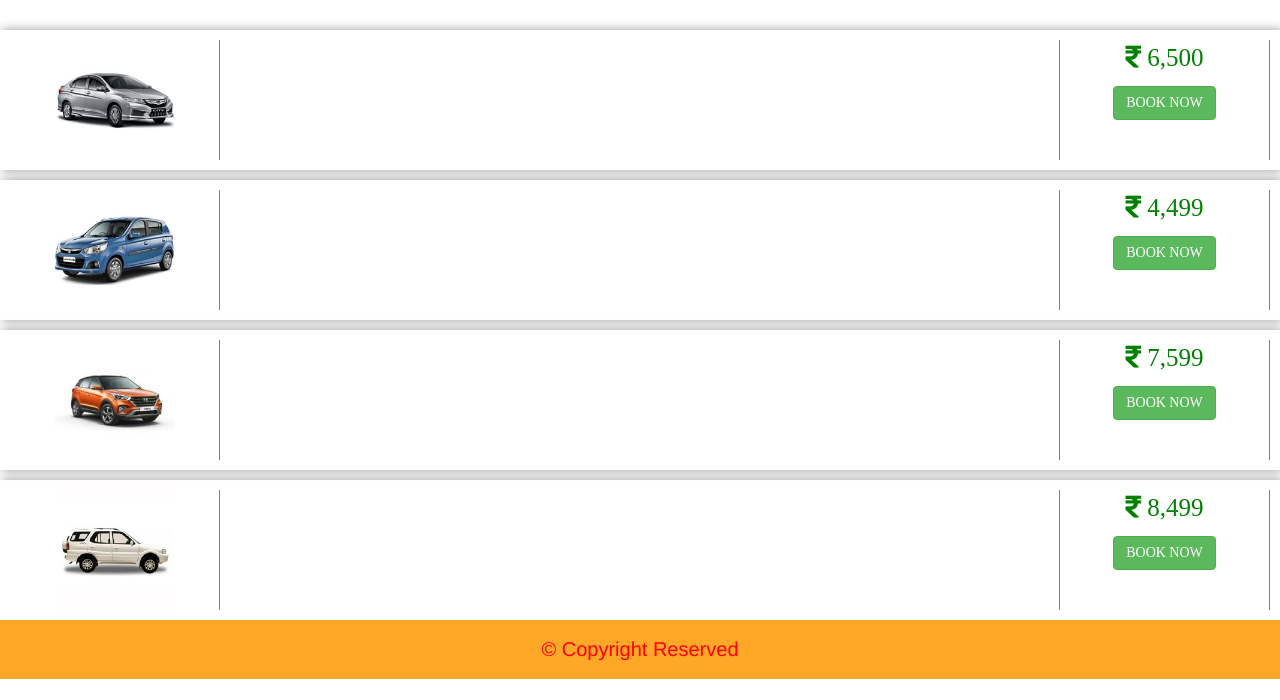
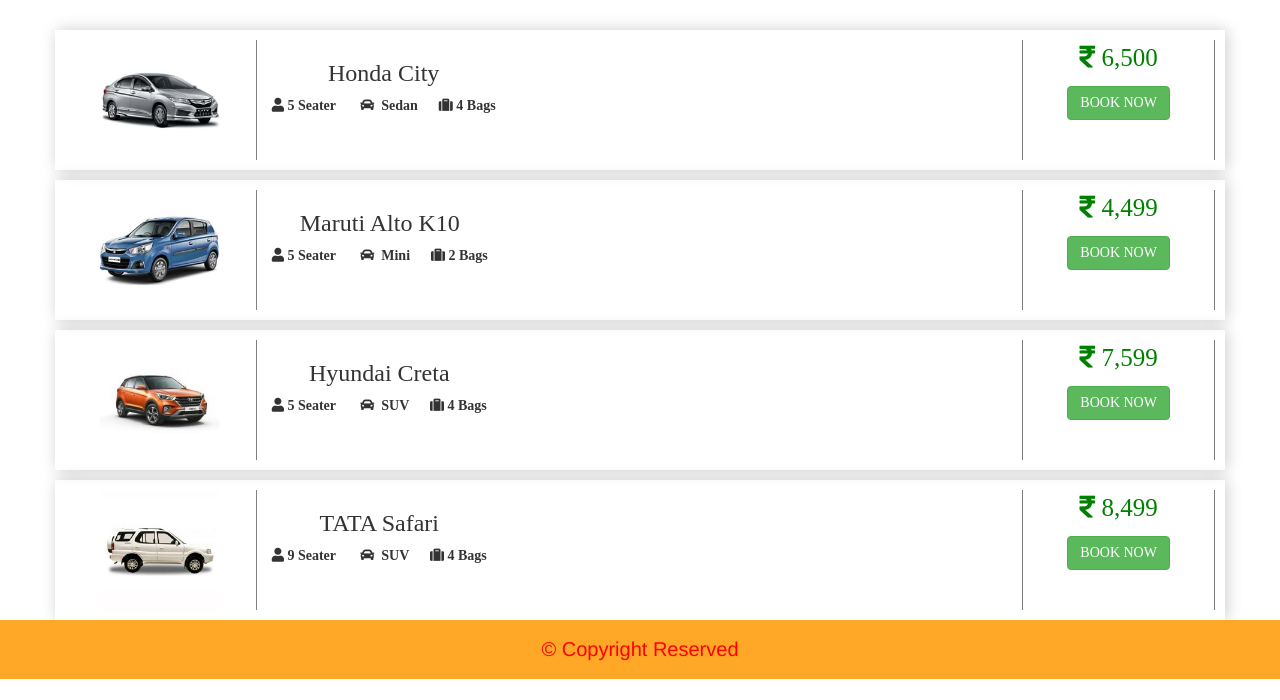
Before and after one commit to rish2ind/Car-Rental, a PHP site: page /car_booking.php in a window 1280 px wide. Shown: the part 100-800 px from the top of the page. Run offline with PHP 8.4, Linux system fonts and the light colour scheme; a user stored in the database is signed in; data comes from the database, SQL or seed files in the repository; some libraries are stand-ins or nearby versions.

Commit message:
Minor changes and improve design

```diff
--- a/car_booking.php
+++ b/car_booking.php
@@ -1,32 +1,37 @@
 <?php
     include('header.php');
+    if(isset($_SESSION['user'])){
 ?>
 
-    <div class="container-fluid">
+    <div class="container">
         <div class="row car-details">
             <div class="col-md-2 car-image">
                 <center><img src="Images/honda.jpg" style="height: 120px;" alt="" class="img-responsive"></center>
             </div>
-            <div class="col-md-8 car-image">
-
+            <div class="col-md-8 details" style="border-right: 1px solid  gray; height: 120px;">
+               <span style="float: left; font-weight: 600;"><h3>Honda City</h3>
+                   <i class="fas fa-user"></i> 5 Seater &nbsp;&nbsp;&nbsp;&nbsp;&nbsp; <i class="fas fa-car"></i>&nbsp; Sedan &nbsp;&nbsp;&nbsp;&nbsp;&nbsp;<i class="fas fa-suitcase"></i>&nbsp;4 Bags
+               </span>
             </div>
             <div class="col-md-2 car-image price">
                 <i class="fas fa-rupee-sign"></i>
                 6,500
                 <p>
-                    <center><a href="#"><button class="btn btn-success">BOOK NOW</button></a></center>
+                    <center><a href="checkout.php"><button class="btn btn-success">BOOK NOW</button></a></center>
                 </p>
             </div>
         </div>
     </div>
 
-    <div class="container-fluid">
+    <div class="container">
         <div class="row car-details">
             <div class="col-md-2 car-image">
                 <center><img src="Images/hyundai.jpg" style="height: 120px;" alt="" class="img-responsive"></center>
             </div>
-            <div class="col-md-8 car-image">
-
+            <div class="col-md-8" style="border-right: 1px solid  gray; height: 120px;">
+                 <span style="float: left; font-weight: 600;"><h3>Maruti Alto K10</h3>
+                   <i class="fas fa-user"></i> 5 Seater &nbsp;&nbsp;&nbsp;&nbsp;&nbsp; <i class="fas fa-car"></i>&nbsp; Mini &nbsp;&nbsp;&nbsp;&nbsp;&nbsp;<i class="fas fa-suitcase"></i>&nbsp;2 Bags
+               </span>
             </div>
             <div class="col-md-2 car-image price">
                 <i class="fas fa-rupee-sign"></i>
@@ -38,13 +43,15 @@
         </div>
     </div>
 
-    <div class="container-fluid">
+    <div class="container">
         <div class="row car-details">
             <div class="col-md-2 car-image">
                 <center><img src="Images/mahindra1.jpg" style="height: 120px;" alt="" class="img-responsive"></center>
             </div>
-            <div class="col-md-8 car-image">
-
+            <div class="col-md-8" style="border-right: 1px solid  gray; height: 120px;">
+                 <span style="float: left; font-weight: 600;"><h3>Hyundai Creta</h3>
+                   <i class="fas fa-user"></i> 5 Seater &nbsp;&nbsp;&nbsp;&nbsp;&nbsp; <i class="fas fa-car"></i>&nbsp; SUV &nbsp;&nbsp;&nbsp;&nbsp;&nbsp;<i class="fas fa-suitcase"></i>&nbsp;4 Bags
+               </span>
             </div>
             <div class="col-md-2 car-image price">
                 <i class="fas fa-rupee-sign"></i>
@@ -56,13 +63,15 @@
         </div>
     </div>
 
-    <div class="container-fluid">
+    <div class="container">
         <div class="row car-details">
             <div class="col-md-2 car-image">
                 <center><img src="Images/tata.jpg" style="height: 120px;" alt="" class="img-responsive"></center>
             </div>
-            <div class="col-md-8 car-image">
-
+            <div class="col-md-8" style="border-right: 1px solid  gray; height: 120px;">
+                 <span style="float: left; font-weight: 600;"><h3>TATA Safari</h3>
+                   <i class="fas fa-user"></i> 9 Seater &nbsp;&nbsp;&nbsp;&nbsp;&nbsp; <i class="fas fa-car"></i>&nbsp; SUV &nbsp;&nbsp;&nbsp;&nbsp;&nbsp;<i class="fas fa-suitcase"></i>&nbsp;4 Bags
+               </span>
             </div>
             <div class="col-md-2 car-image price">
                 <i class="fas fa-rupee-sign"></i>
@@ -75,4 +84,11 @@
     </div>
 <?php
     include('footer.php');
+    }
+else{
+    echo "<script>
+            alert('Please login First');
+            window.location.href = 'UserDetails.php';
+        </script>";
+}
 ?>
--- a/header.php
+++ b/header.php
@@ -63,7 +63,7 @@
                             <div class="navbar-collapse collapse" id="navb">
                             <ul class="nav navbar-nav navbar-left lists">
                                 <li><a href="index.php" >Home </a></li>
-                                <li><a href="car_booking.php">Booking</a></li>
+                                <li><a href="pickup_time.php">Booking</a></li>
                                 <li><a href="about.php" >About</a></li>
                                 <li><a href="#" >Contact</a></li>
 
--- a/index.php
+++ b/index.php
@@ -19,7 +19,7 @@
                 <div class="col-md-3 cars"><img src="Images/honda.jpg" alt="" class="img-responsive"><p class="car-details">LARGE: PREMIUM</p><p class="names">EXAMPLE OF THIS RANGE: HONDA CITY</p></div>
             </div>
             <div class="row">
-                <center><a href="car_booking.php"><button style="background-color: transparent; border: 1px solid black; border-radius: 3px; margin-top: 20px; width: 400px; padding: 5px; color: black; font-family: 'Arial'; letter-spacing: 13px;" onmouseover="this.style.backgroundColor='#ffe4fb'" onmouseout="this.style.backgroundColor='transparent'"><h4>BOOK YOUR CAR</h4></button></a></center>
+                <center><a href="pickup_time.php"><button style="background-color: transparent; border: 1px solid black; border-radius: 3px; margin-top: 20px; width: 400px; padding: 5px; color: black; font-family: 'Arial'; letter-spacing: 13px;" onmouseover="this.style.backgroundColor='#ffe4fb'" onmouseout="this.style.backgroundColor='transparent'"><h4>BOOK YOUR CAR</h4></button></a></center>
             </div>
         </div>
         <div class="container-fluid">
--- a/style.css
+++ b/style.css
@@ -73,9 +73,8 @@
 
 }
 .car-image{
-    border-right: 1px solid gray;;
-
-    height: 120px
+    border-right: 1px solid gray;
+    height: 120px;
 }
 .price{
     font-size: 25px;
@@ -84,8 +83,14 @@
 }
 .car-details{
     padding: 10px;
-    box-shadow: 2px 0px 10px rgba(0,0,0,0.4);
+    box-shadow: 2px 0px 15px rgba(0,0,0,0.2);
     margin-top: 10px;
+}
+.checkout{
+    border: 1px solid gray;
+    margin: 10% 0 10% 0;
+
+    padding: 10px;
 }
 ::-webkit-scrollbar{
     width: 10px;
```
